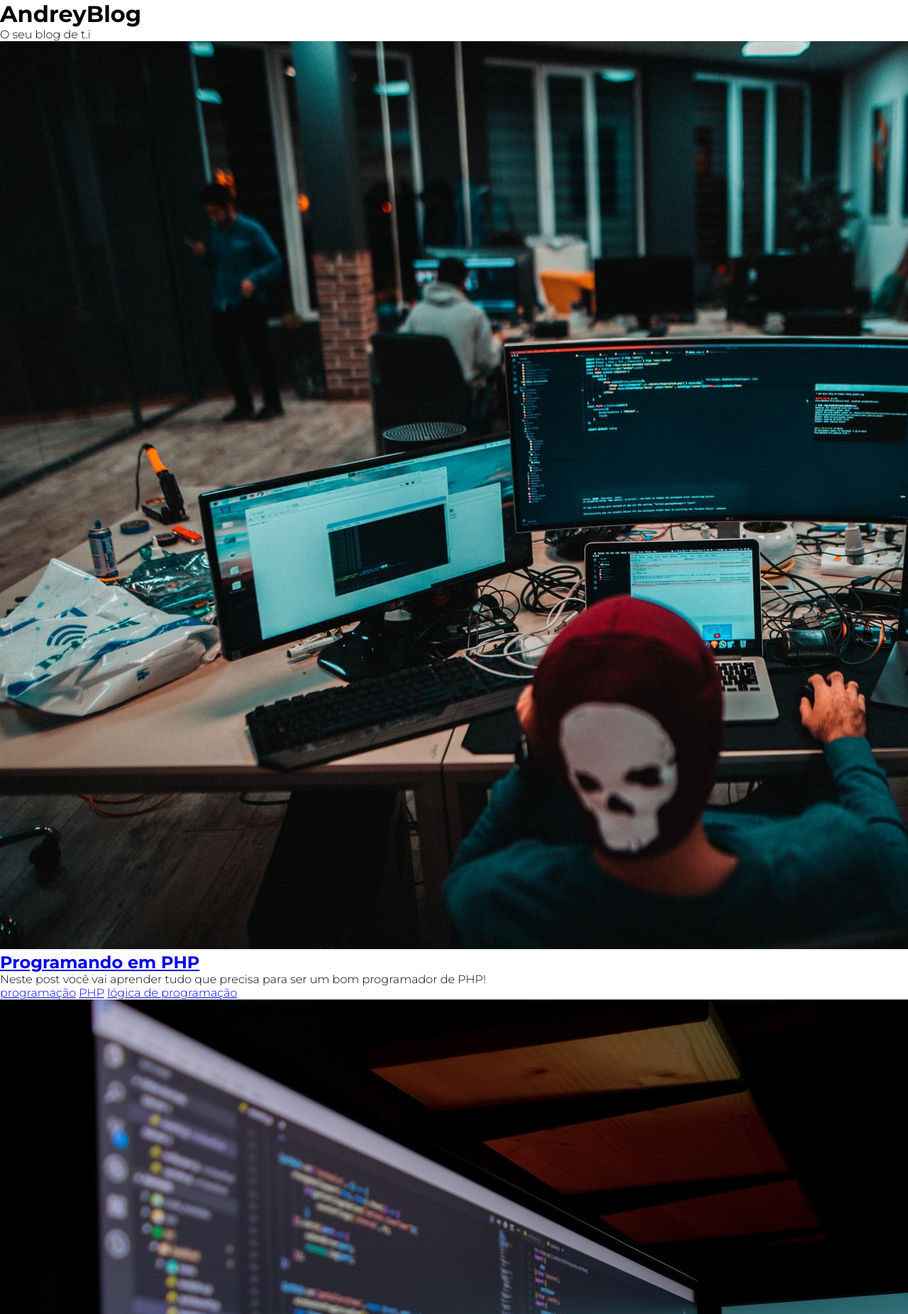
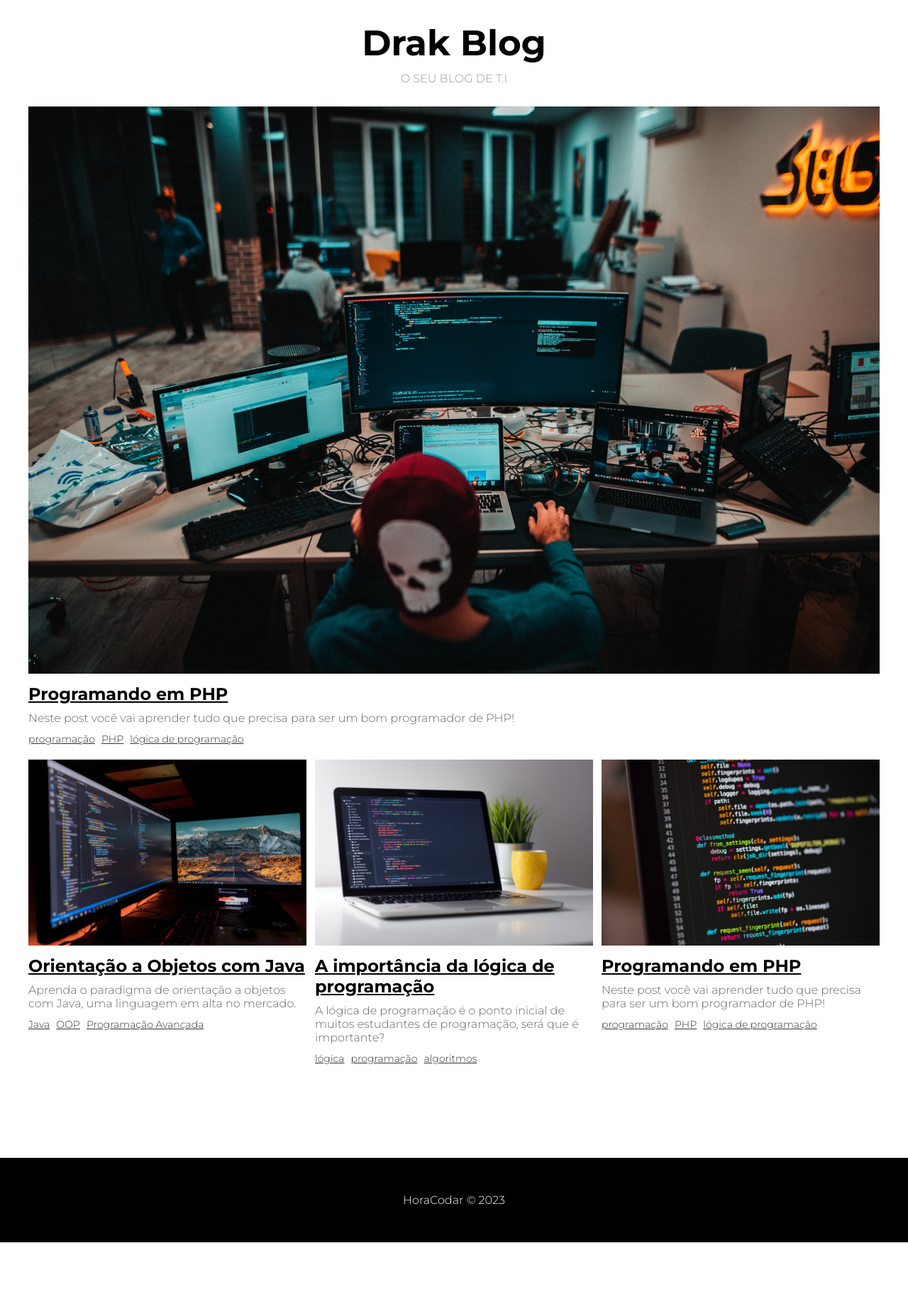
Before and after one commit to Andreysson-Araujo/blogPhp, a PHP site: page / in a window 1280 px wide; the page is wider, and only the part inside the window is pictured. Shown: the part 69-1920 px from the top of that part at 71% size. After the commit the page ends 1819 px from the top of that part, so only its background shows below. Run offline with PHP 8.4, Linux system fonts and the light colour scheme.

Commit message:
finaliZando a home

```diff
--- a/css/styles.css
+++ b/css/styles.css
@@ -50,6 +50,85 @@ main {
     color: #999;
 }
 
+
+
+/* HOME */
+
+#title-container {
+    margin-top: 1.875rem;
+    text-align: center;
+    margin-top: 1.875rem;
+}
+
+#title-container h1 {
+    font-size: 3.125rem;
+}
+
+#title-container p {
+    margin-top: .625rem;
+    text-transform: uppercase;
+    color: #999;
+}
+
+#posts-container {
+    max-width: 75rem;
+    margin: 0 auto;
+    margin-top: 1.875rem;
+    display: flex;
+    flex-wrap: wrap;
+}
+
+.post-box:first-child{
+    min-width: 100%;
+}
+
+.post-box {
+    flex: 1 1 0;
+   /* margin: 0 1%;*/
+    margin-bottom: 20px;
+}
+
+.post-box:nth-child(3) {
+    margin: 0 1%;
+}
+
+.post-box img {
+    width: 100%;
+}
+
+.post-box .post-title {
+    font-size: 1.5rem;
+    margin: 10px 0;
+}
+
+.post-box  .post-title a {
+    color: #000 ;
+    transition: 5s;
+}
+
+.post-box .post-title a:hover{
+    color: #999;
+}
+
+.post-box .post-description {
+    color: #666;
+}
+
+.tags-container {
+    margin-top: .625rem;
+}
+
+.tags-container a{
+    font-size: .875rem;
+    color: #333;
+    display: inline-block;
+    margin-right: .3125rem;
+}
+
+
+
+
+
 /* Footer */
 
 footer {
--- a/index.php
+++ b/index.php
@@ -5,11 +5,11 @@
 
 ?>
     <main>
-        <div>
-            <h1>AndreyBlog</h1>
+        <div id="title-container">
+            <h1>Drak Blog</h1>
                 <p>O seu blog de t.i</p>
         </div>
-        <div id="post-container">
+        <div id="posts-container">
             <?php foreach($posts as $post):?>
                 <div class="post-box">
                     <img src="<?= $BASE_URL ?>/img/<?= $post["img"] ?>" alt="<?= $post["title"]?>">
--- a/templates/header.php
+++ b/templates/header.php
@@ -9,7 +9,7 @@ include_once("helpers/url.php");
 <head>
     <meta charset="UTF-8">
     <meta name="viewport" content="width=device-width, initial-scale=1.0">
-    <title>BlogCodar</title>
+    <title>DrakBlog</title>
     <!--ESTILOS DO PROJETO -->
     <link rel="stylesheet" href="<?= $BASE_URL ?>css/styles.css">
     <!-- GOOGLE FONTS -->
```
